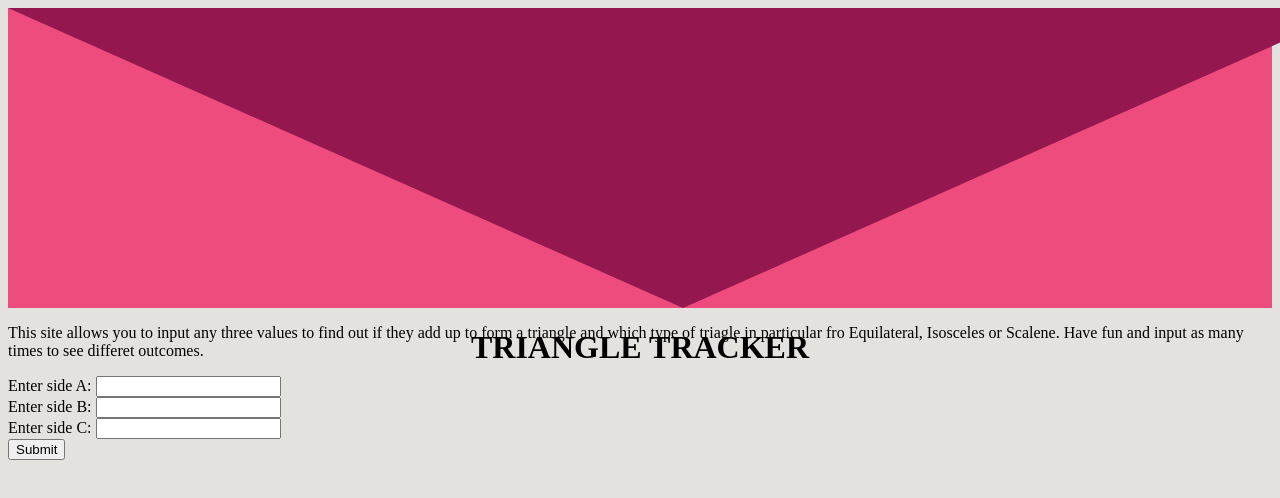
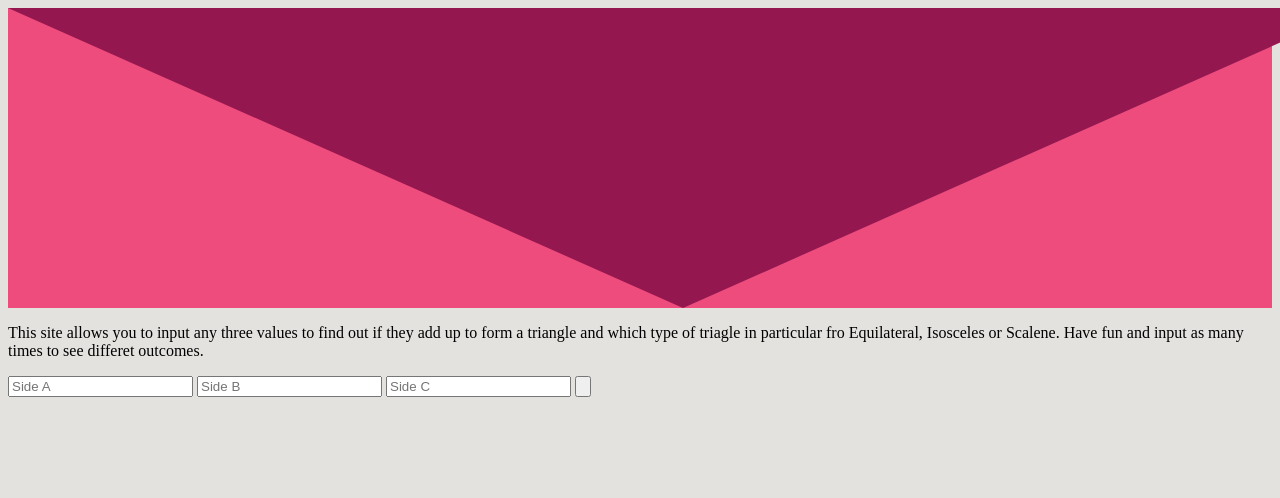
Before and after one commit to nimomaina/triangletracker, a plain HTML site: page index.html in a window 1280 px wide. Shown: the top 498 px of the page. Drawn offline with Linux system fonts and the light colour scheme.

Commit message:
Adding id values to the form elements

```diff
--- a/index.html
+++ b/index.html
@@ -14,27 +14,18 @@
     <div class="triangle-down">
 
     </div>
-    <h1 id="textheader">TRIANGLE TRACKER</h1>
+
   </div>
 
 
   <div class="Body">
     <p>This site allows you to input any three values to find out if they add up to form a triangle and which type of triagle in particular fro Equilateral, Isosceles or Scalene. Have fun and input as many times to see differet outcomes.</p>
     <div class="column">
-      <form id="triangleInput">
-        <div class="form-group">
-          <label for="sideA">Enter side A:</label>
-          <input id="sideA" type="number" required>
-        </div>
-        <div class="form-group">
-          <label for="sideB">Enter side B:</label>
-          <input id="sideB" type="number" required>
-        </div>
-        <div class="form-group">
-          <label for="sideC">Enter side C:</label>
-          <input id="sideC" type="number" required>
-        </div>
-        <button type="submit" class="btn btn-success">Submit</button>
+      <form class="" action="index.html" method="post">
+        <input type="number" id="a " placeholder="Side A" required>
+        <input type="number" id="b " placeholder="Side B" required>
+        <input type="number" id="c " placeholder="Side C" required>
+        <input type="button" name="" value="">
       </form>
 
     </div>
```
